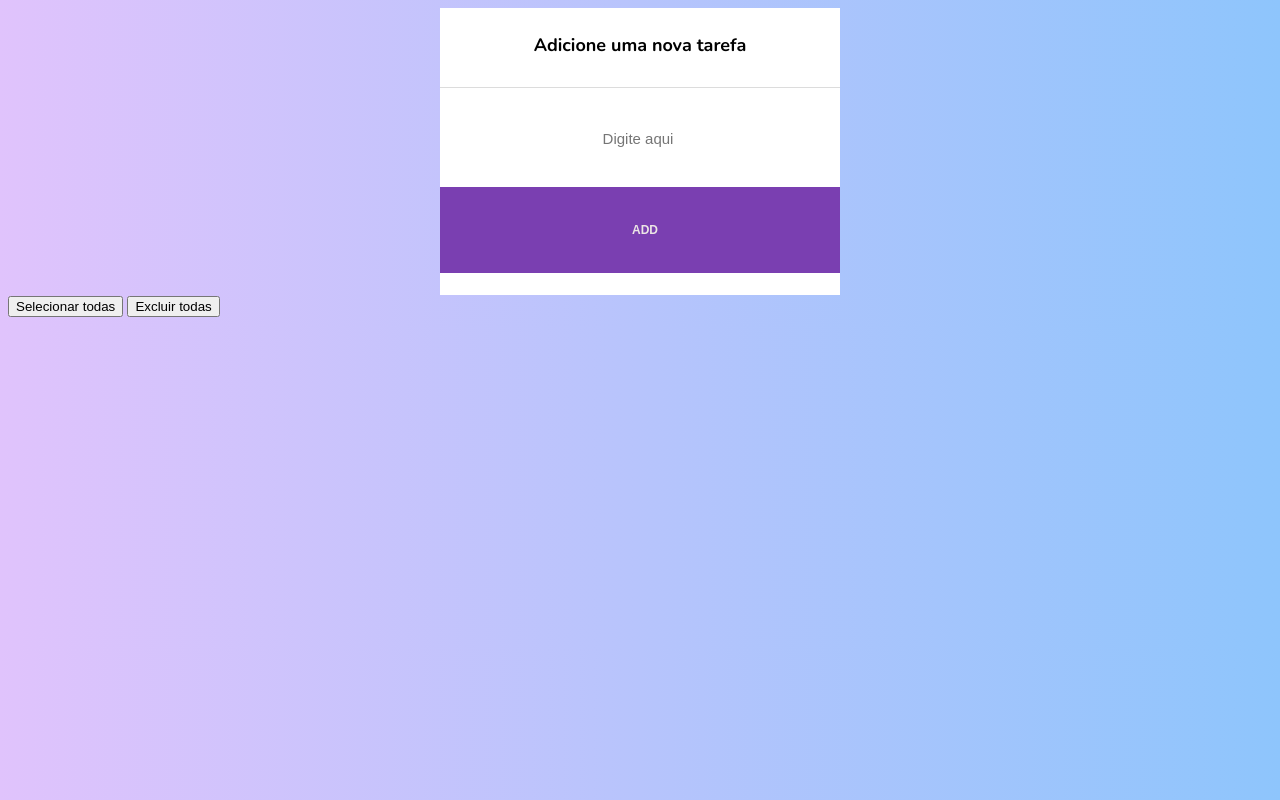
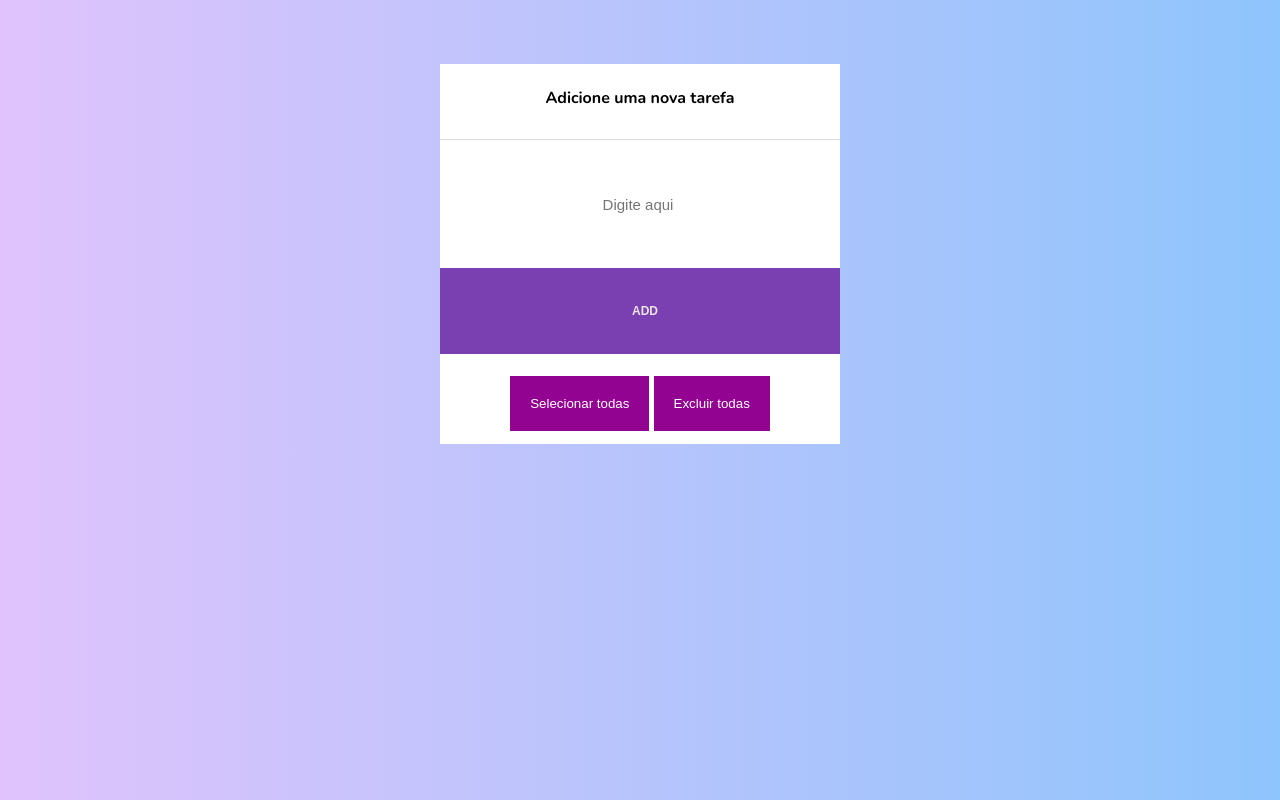
Before and after one commit to gabrielassena/projetotodoList, a plain HTML site: page index.html in a window 1280 px wide. Drawn offline with nearby package versions, Linux system fonts and the light colour scheme.

Commit message:
Entrega Final

```diff
--- a/index.html
+++ b/index.html
@@ -16,11 +16,12 @@
         <input placeholder="Digite aqui" type="text" id="eventoClick">
         <button id="click" class="botaoadd">Add</button>
         <ul id="listaTarefas"> </ul>
+        <div class="selecionarTarefas">
+            <button id="selecionar">Selecionar todas</button>
+            <button id="excluirtodas">Excluir todas</button>
+        </div>
     </div>
-    <div class="selecionarTarefas">
-        <button id="selecionar">Selecionar todas</button>
-        <button id="excluirtodas">Excluir todas</button>
-    </div>
+
     <script src="./script.js"></script>
 </body>
 
--- a/script.js
+++ b/script.js
@@ -19,6 +19,7 @@ botao.addEventListener("click", function(){
   listaTarefas.appendChild(tarefa);
 
   tarefaNova.addEventListener("click", function(){
+
     if(tarefaNova.style.textDecoration != "line-through") {
       tarefaNova.style.textDecoration = "line-through";
       tarefaNova.style.color = "red";
@@ -39,7 +40,8 @@ botao.addEventListener("click", function(){
   let selecionar = document.getElementById("selecionar");
   selecionar.addEventListener("click", function(){
   tarefa.style.textDecoration = "line-through";
-  tarefa.style.color = "green"
+  tarefa.style.color = "green";
   })
+
   input.value = "";
 })
--- a/style.css
+++ b/style.css
@@ -1,12 +1,13 @@
 body{
+    margin-top: 5%;
     font-family: 'nunito', sans-serif;
     background-image: -webkit-gradient(linear, left top, right top, from(#e0c3fc), to(#8ec5fc));
 }
 
 .container {
+    width: 90%;
     margin-top: 20%;
     padding: 1% 0;
-    width: 100%;
     max-width: 400px;
     margin: 0 auto;
     text-align: center;
@@ -14,10 +15,27 @@ body{
 }
 
 h1 {
-    font-size: 18px;
+    font-size: 100%;
     border-bottom: 1px solid gainsboro;
     padding-bottom: 30px;
 }
+
+input {
+    width: 99%;
+    padding: 45px 0;
+    text-align: center;
+    font-size: 15px;
+    display: flex;
+    justify-content: space-between;
+    align-items: center;
+    opacity: 0,5;
+    border-style: none;
+}
+
+span {
+    cursor: pointer;
+}
+
 
 ul{
     margin: 0 auto;
@@ -50,22 +68,10 @@ li {
     padding: 9% 48%;
 }
 
-button{
-
+#excluirtodas, #selecionar{
+    border-style: none;
+    margin-top: 3%;
+    background-color: rgb(146, 3, 146);
+    color: #ffffff;
+    padding: 5%;
 }
-
-input {
-    width: 99%;
-    padding: 30px 0;
-    text-align: center;
-    font-size: 15px;
-    display: flex;
-    justify-content: space-between;
-    align-items: center;
-    opacity: 0,5;
-    border-style: none;
-}
-
-span {
-    cursor: pointer;
-}
```
